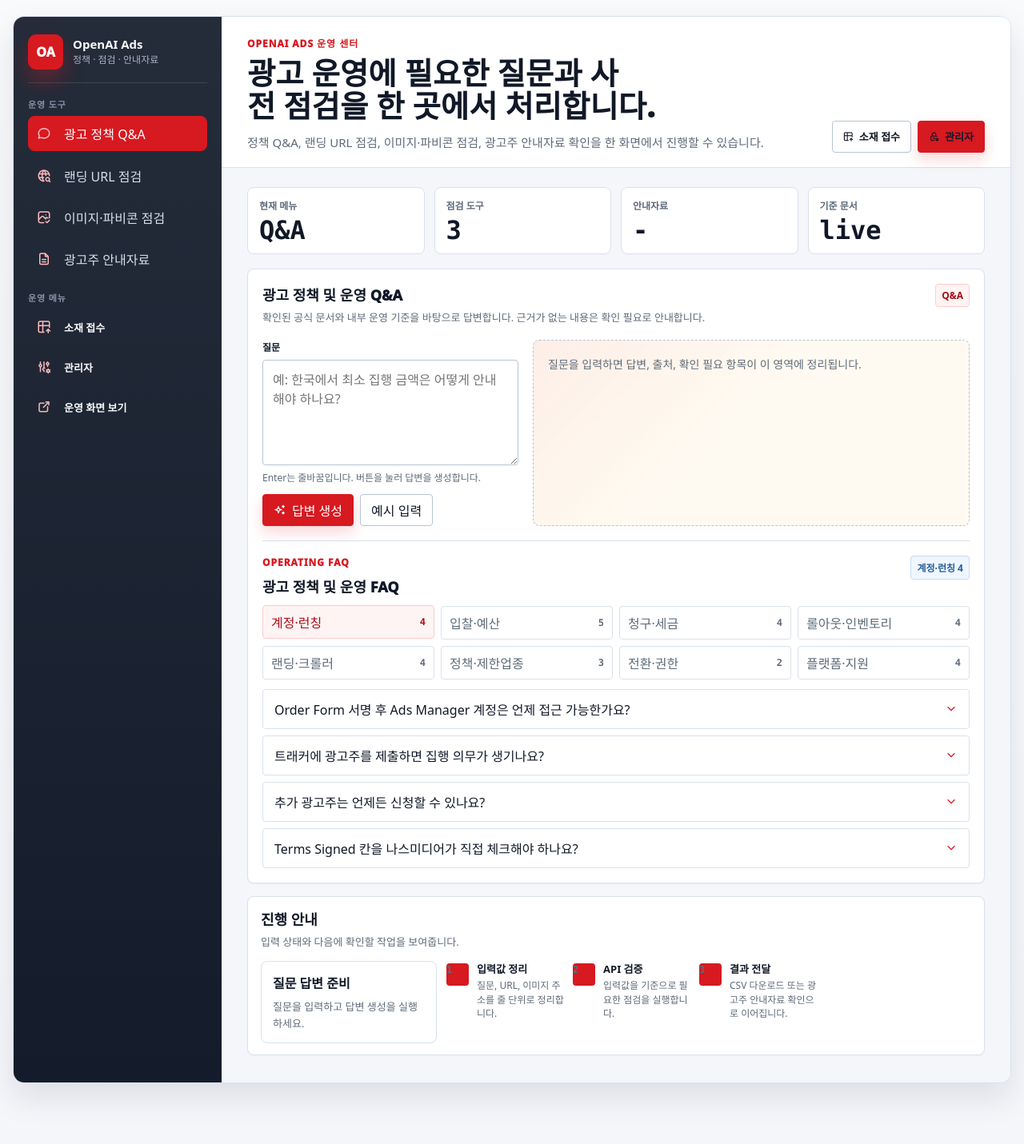
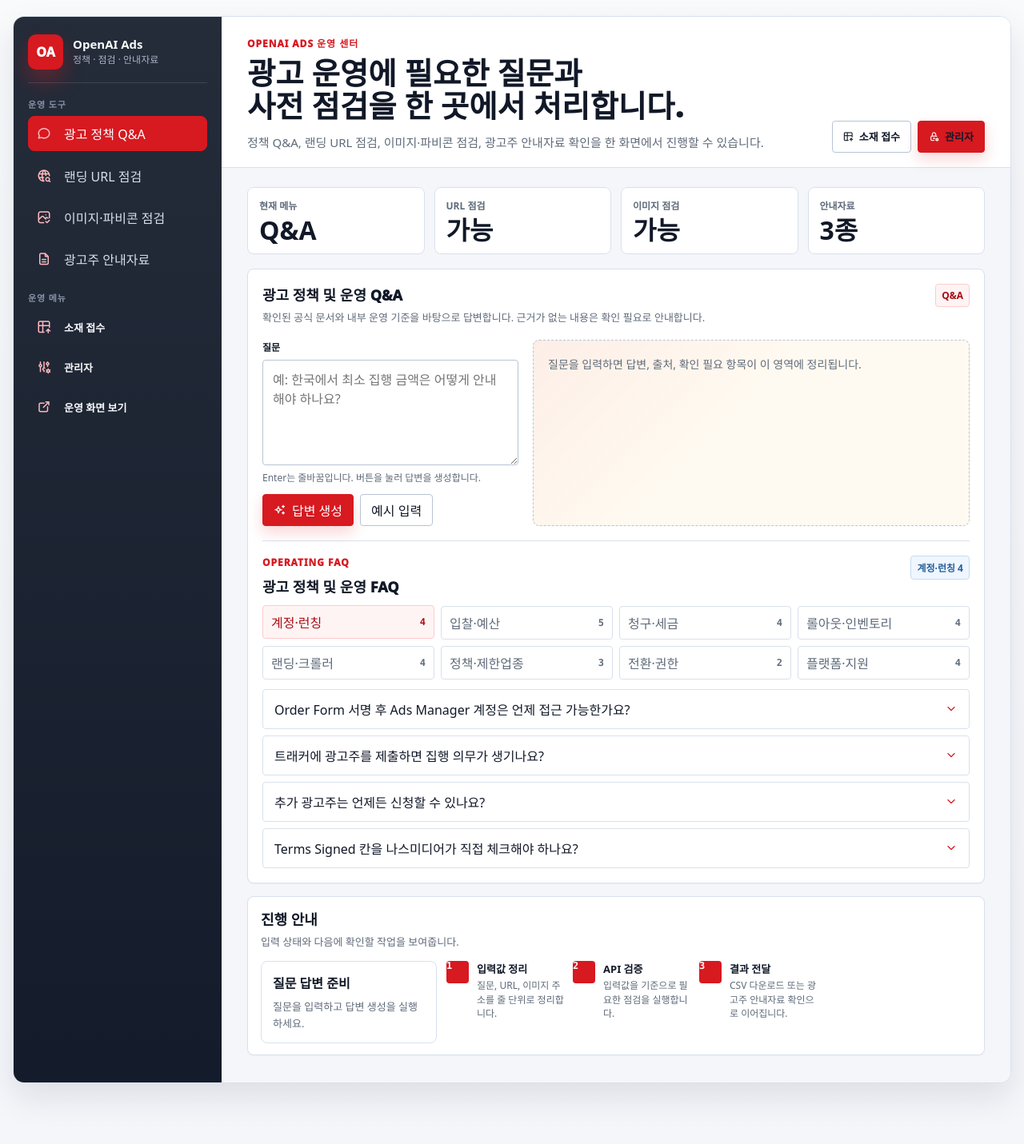
Before and after one commit to Jhongjin/openai_ads, a FastAPI app: page /dev in a window 1280 px wide. Shown: the whole page at 80% size. Run offline with FastAPI, Linux system fonts and the light colour scheme; some libraries are stand-ins or nearby versions; some web fonts are replaced.

Commit message:
Fix dev landing readability

```diff
--- a/dev/assets/dev-redesign.css
+++ b/dev/assets/dev-redesign.css
@@ -233,6 +233,10 @@ body.dev-console :focus-visible {
   text-wrap: balance;
 }
 
+.stage-title span {
+  display: block;
+}
+
 .login-panel .page-title,
 .context-panel .page-title {
   font-size: clamp(32px, 3.5vw, 48px);
@@ -287,7 +291,7 @@ body.dev-console :focus-visible {
   display: block;
   margin-top: 6px;
   color: var(--oa-ink);
-  font-family: var(--oa-mono);
+  font-family: var(--oa-font);
   font-size: clamp(23px, 2.5vw, 34px);
   font-weight: 900;
   line-height: 1;
@@ -529,6 +533,12 @@ body.dev-console :focus-visible {
   box-shadow: 0 8px 18px rgb(215 25 32 / 18%);
 }
 
+.btn-command,
+.btn-command:visited,
+.btn-command i {
+  color: #fff;
+}
+
 .btn-secondary {
   background: #fff;
   border-color: var(--oa-line-strong);
@@ -2960,6 +2970,13 @@ body.dev-console :focus-visible {
   color: var(--oa-muted);
   font-size: 12px;
   line-height: 1.45;
+}
+
+.timeline-item .timeline-index {
+  margin-top: 0;
+  color: #fff;
+  font-size: 12px;
+  line-height: 1;
 }
 
 .surface-dark .timeline-item span {
--- a/dev/index.html
+++ b/dev/index.html
@@ -73,7 +73,10 @@
           <header class="stage-head">
             <div>
               <p class="eyebrow">OpenAI Ads 운영 센터</p>
-              <h1 class="stage-title">광고 운영에 필요한 질문과 사전 점검을 한 곳에서 처리합니다.</h1>
+              <h1 class="stage-title">
+                <span>광고 운영에 필요한 질문과</span>
+                <span>사전 점검을 한 곳에서 처리합니다.</span>
+              </h1>
               <p class="stage-copy">
                 정책 Q&A, 랜딩 URL 점검, 이미지·파비콘 점검, 광고주 안내자료 확인을 한 화면에서 진행할 수 있습니다.
               </p>
@@ -97,16 +100,16 @@
                 <strong id="active-metric">Q&A</strong>
               </div>
               <div class="metric">
-                <span>점검 도구</span>
-                <strong>3</strong>
+                <span>URL 점검</span>
+                <strong>가능</strong>
+              </div>
+              <div class="metric">
+                <span>이미지 점검</span>
+                <strong>가능</strong>
               </div>
               <div class="metric">
                 <span>안내자료</span>
-                <strong id="guide-count">-</strong>
-              </div>
-              <div class="metric">
-                <span>기준 문서</span>
-                <strong>live</strong>
+                <strong>3종</strong>
               </div>
             </div>
 
```
